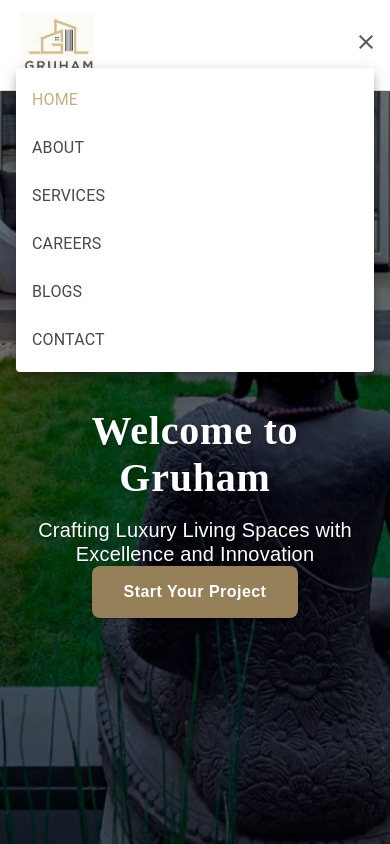
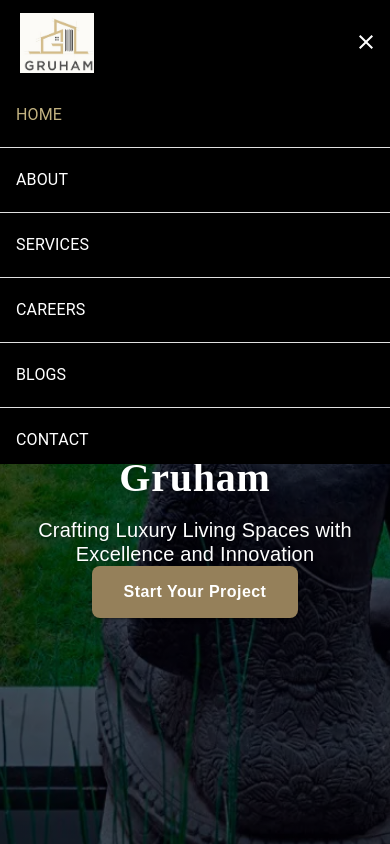
Before and after one commit to Rudreshcg/gruham-construction, a React (Vite) app: page / in a window 390 px wide. Both pictures are taken after a click on the button "menu". Shown: the top 844 px of the page. Built offline with nearby package versions, Linux system fonts and the light colour scheme.

Commit message:
mobile menu changes

```diff
--- a/src/components/Header/Header.jsx
+++ b/src/components/Header/Header.jsx
@@ -9,7 +9,6 @@
   useMediaQuery,
   useTheme,
   MenuItem,
-  Menu,
 } from "@mui/material";
 import MenuIcon from "@mui/icons-material/Menu";
 import CloseIcon from "@mui/icons-material/Close";
@@ -35,18 +34,21 @@
     setDrawerOpen(Boolean(drawerOpen) ? !drawerOpen : e.currentTarget);
   };
 
-  const tabHandler =(value) =>{
-    setSelectedTab(value)
-  }
-
-  const tabMenu = [{tabName:'HOME', to:'/'}, {tabName:'ABOUT', to:'/about'}, {tabName:'SERVICES', to:'/services'}, {tabName:'CAREERS', to:'/careers'}, {tabName:'BLOGS', to:'/blogs'}, {tabName:'CONTACT', to:'/contact'}]
+  const tabMenu = [
+    { tabName: "HOME", to: "/" },
+    { tabName: "ABOUT", to: "/about" },
+    { tabName: "SERVICES", to: "/services" },
+    { tabName: "CAREERS", to: "/careers" },
+    { tabName: "BLOGS", to: "/blogs" },
+    { tabName: "CONTACT", to: "/contact" },
+  ];
 
   return (
     <>
       <AppBar
         position="static"
         sx={{
-          backgroundColor: "white",
+          backgroundColor: isMobile && Boolean(drawerOpen) ? "black" : "white",
           color: "#595959",
           width: "100%",
           overflowX: "hidden",
@@ -106,7 +108,14 @@
             edge="start"
             color="inherit"
             aria-label="menu"
-            sx={{ display: { xs: "block", md: "none", paddingRight: "12px" } }}
+            sx={{
+              display: {
+                xs: "block",
+                md: "none",
+                paddingRight: "12px",
+                color: drawerOpen ? "white" : "black",
+              },
+            }}
             onClick={toggleDrawer}
           >
             {drawerOpen ? <CloseIcon /> : <MenuIcon />}
@@ -115,16 +124,18 @@
         <Divider sx={{ width: "100%" }} />
       </AppBar>
 
-      <Menu
-        anchorEl={drawerOpen}
-        open={Boolean(drawerOpen)}
-        transformOrigin={{
-          vertical: "top",
-          horizontal: "right",
+      {Boolean(drawerOpen) && (
+        <Box
+          sx={{
+            backgroundColor: "black",
+            width: "100%",
+            // height: "2vh",
+            zIndex: 100,
+            position: "absolute",
           }}
-        onClose={toggleDrawer}
         >
-        {tabMenu.map((tab) => (
+          {tabMenu.map((tab, index) => (
+            <>
               <MenuItem
                 key={tab.id}
                 button
@@ -135,8 +146,10 @@
                     (params["*"] === "" && tab.to === "/") ||
                     (params["*"] !== "" && tab.to.includes(params["*"]))
                       ? "#C2B280"
-                  : "#4A4A4A",
+                      : "white",
                   width: "100vw",
+                  display: "flex",
+                  alignItems: "center",
                   // p: "16px 24px",
                   "&:hover": {
                     color: "#C2B280",
@@ -148,11 +161,16 @@
               >
                 {tab.tabName}
               </MenuItem>
+              {index != tabMenu.length - 1 && (
+                <Divider
+                  sx={{ backgroundColor: "white" }}
+                  variant="fullWidth"
+                />
+              )}
+            </>
           ))}
-      </Menu>
-
-      {/* <Box sx={{ marginTop: drawerOpen ? '32vh' : 0 }}>
-      </Box> */}
+        </Box>
+      )}
     </>
   );
 };
```
Lines whose indentation alone changed are shown as unchanged.
